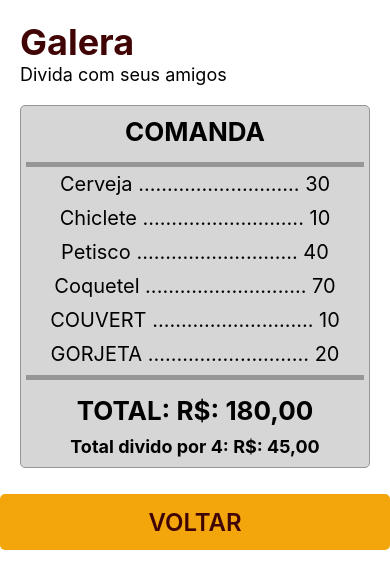
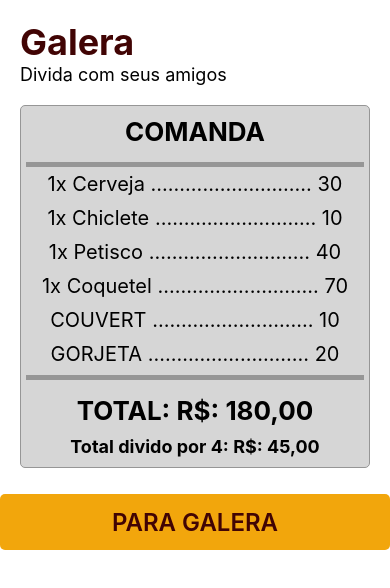
Before and after one commit to ICEI-PUC-Minas-PMV-ADS/pmv-ads-2023-2-e3-proj-mov-t2-choppanheiro, a React Native app in the folder src/Choppanheiro/: screen /Galera in a window 390 px wide. Shown: the top 588 px of the page. Built offline with nearby package versions, Linux system fonts and the light colour scheme.

Commit message:
Feat: Update finais

```diff
--- a/src/Choppanheiro/App.js
+++ b/src/Choppanheiro/App.js
@@ -21,7 +21,7 @@ const Stack = createNativeStackNavigator();
 export default function App() {
   return (
     <NavigationContainer>
-      <Stack.Navigator initialRouteName="Comanda">
+      <Stack.Navigator initialRouteName="Home">
         <Stack.Screen
           name="Home"
           component={Home}
@@ -64,7 +64,6 @@ export default function App() {
             header: () => null,
           }}
         />
-
         <Stack.Screen
           name="Principal"
           component={Principal}
--- a/src/Choppanheiro/components/components.js
+++ b/src/Choppanheiro/components/components.js
@@ -70,6 +70,8 @@ export function Pedido({ onPress, setListaItens }) {
       qtd,
     }
 
+    onPress()
+
     listaItem(items, setListaItens);
     setContador((prevContador) => prevContador + 1)
     setItem('');
@@ -90,7 +92,7 @@ export function Pedido({ onPress, setListaItens }) {
           />
           <Text style={styles.menuText}>VALOR</Text>
           <TextInput
-            placeholder="R$: 00,00"
+            placeholder="R$: 0,00"
             style={styles.inputModal}
             value={preco}
             onChangeText={setPreco}
--- a/src/Choppanheiro/view/comanda.js
+++ b/src/Choppanheiro/view/comanda.js
@@ -14,10 +14,10 @@ export default function Comanda( ) {
     }
 
     const itensBar = [
-        { item: 'Cerveja', preco: 30 },
-        { item: 'Chiclete', preco: 10 },
-        { item: 'Petisco', preco: 40 },
-        { item: 'Coquetel', preco: 70 },
+        { item: '1x Cerveja', preco: 30 },
+        { item: '1x Chiclete', preco: 10 },
+        { item: '1x Petisco', preco: 40 },
+        { item: '1x Coquetel', preco: 70 },
       ];
 
 
--- a/src/Choppanheiro/view/fazboa.js
+++ b/src/Choppanheiro/view/fazboa.js
@@ -13,10 +13,10 @@ export default function Fazboa( ) {
     }
 
     const itensBar = [
-        { item: 'Cerveja', preco: 30 },
-        { item: 'Chiclete', preco: 10 },
-        { item: 'Petisco', preco: 40 },
-        { item: 'Coquetel', preco: 70 },
+        { item: '1x Cerveja', preco: 30 },
+        { item: '1x Chiclete', preco: 10 },
+        { item: '1x Petisco', preco: 40 },
+        { item: '1x Coquetel', preco: 70 },
         { item: 'COUVERT', preco: 10 },
         { item: 'GORJETA', preco: 20 },
       ];
@@ -49,12 +49,11 @@ export default function Fazboa( ) {
                         <View style={{ backgroundColor: '#969696', height: 5, margin: 5 }}></View>
                         <View style={{ padding: 5, alignItems: 'center'}}>
                             <Text style={{ fontSize: 26, fontWeight: 'bold', marginBottom: 5, marginTop: 5 }}>TOTAL: R$:180,00</Text>
+                            <Text style={{ fontSize: 18, fontWeight: 'bold', marginBottom: 5, marginTop: 5 }}>Ah!!! Fez a boa para a galera!! 🤜🏻🤛🏻 </Text>
                         </View>
-
                     </View>
                 </View>
             </View>
-
             <Botao texto={'FAZ A BOA'} onPress={tPedido}></Botao>
         </View>
     );
--- a/src/Choppanheiro/view/galera.js
+++ b/src/Choppanheiro/view/galera.js
@@ -1,5 +1,5 @@
 import React, { useState, useEffect } from "react";
-import { View, Text, StyleSheet, FlatList } from "react-native";
+import { View, Text, StyleSheet, FlatList, Alert } from "react-native";
 import { useNavigation } from "@react-navigation/native";
 import { Botao, Input, handlerTeclado, Profile } from "../components/components";
 import { listaItem } from "../controller/controller";
@@ -8,14 +8,15 @@ export default function Galera( ) {
     const navigation = useNavigation();
 
     const tPedido = () => {
-        navigation.navigate('Pedido')
+        Alert.alert('Ta pago!', 'Se beber não dirija');
+        navigation.navigate('Principal')
     }
 
     const itensBar = [
-        { item: 'Cerveja', preco: 30 },
-        { item: 'Chiclete', preco: 10 },
-        { item: 'Petisco', preco: 40 },
-        { item: 'Coquetel', preco: 70 },
+        { item: '1x Cerveja', preco: 30 },
+        { item: '1x Chiclete', preco: 10 },
+        { item: '1x Petisco', preco: 40 },
+        { item: '1x Coquetel', preco: 70 },
         { item: 'COUVERT', preco: 10 },
         { item: 'GORJETA', preco: 20 },
       ];
@@ -50,12 +51,11 @@ export default function Galera( ) {
                             <Text style={{ fontSize: 26, fontWeight: 'bold', marginBottom: 5, marginTop: 5 }}>TOTAL: R$: 180,00</Text>
                             <Text style={{ fontSize: 18, fontWeight: 'bold', marginBottom: 5, marginTop: 5 }}>Total divido por 4: R$: 45,00</Text>
                         </View>
-
                     </View>
                 </View>
             </View>
+            <Botao texto={'PARA GALERA'} onPress={tPedido}></Botao>
 
-            <Botao texto={'VOLTAR'} onPress={tPedido}></Botao>
         </View>
     );
 }
```
